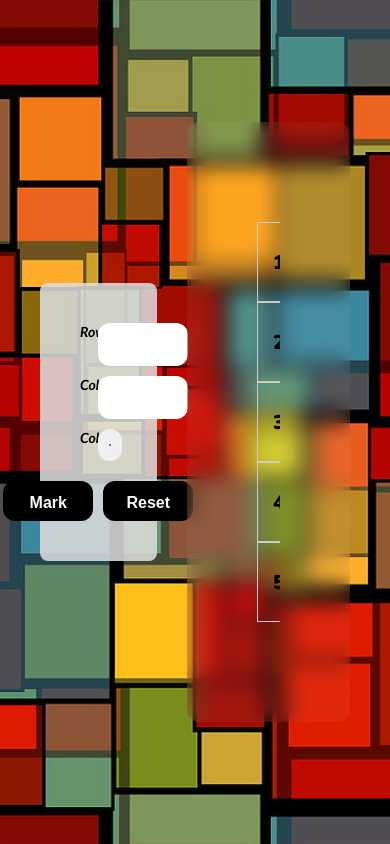
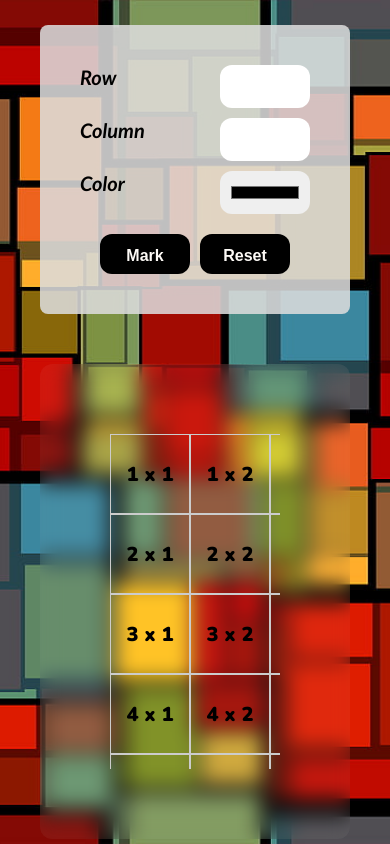
Before and after one commit to AvaniSujith/Box-coloring, a plain HTML site: page graph/index2.html in a window 390 px wide. Both pictures are taken after typing "5", "5" into the empty fields and a click on the button "Generate". Drawn offline with nearby package versions, Linux system fonts and the light colour scheme; a web font is replaced by a local one.

Commit message:
styling added

```diff
--- a/graph/index2.html
+++ b/graph/index2.html
@@ -6,7 +6,7 @@
     <link href="https://fonts.googleapis.com/css2?family=Playwrite+AU+SA:wght@100..400&amp;display=swap" rel="stylesheet">
     <link href="https://fonts.googleapis.com/css2?family=Nunito:ital,wght@0,200..1000;1,200..1000&display=swap" rel="stylesheet">
     <link rel="stylesheet" href="style1.css">
-    <title>Document</title>
+    <title>Box coloring</title>
 
 </head>
 <body>
@@ -36,8 +36,6 @@
     <div class="main-content">
 
         <div class="coloring-block all-btns">
-
-
 
             <div class="input-btns">
                 <div class="row identifier">
--- a/graph/script1.js
+++ b/graph/script1.js
@@ -89,13 +89,16 @@ generateGridBtn.addEventListener("click", ()=>{
 
 colorBtn.addEventListener("click", () => {
 
-
-
     const rowNum = parseInt(colorY.value);
     const colNum = parseInt(colorX.value);
 
     const inputRow = parseInt(yAxisLength.value);
     const inputCol = parseInt(xAxisLength.value);
+
+    if(!rowNum || !colNum){
+        alert('Information missing. Fill in both Row and Column');
+        return;
+    }
 
     if(rowNum > inputRow || rowNum <= 0 || colNum > inputCol || colNum <= 0){
         alert(`${rowNum} x ${colNum} not present, Try another input`);
--- a/graph/style1.css
+++ b/graph/style1.css
@@ -28,10 +28,10 @@
     /* color: #ffffff;
      */
 
-     background:  linear-gradient(to right, #f32170, #ff6b08, #cf23cf, #c7b835);
-     -webkit-text-fill-color: transparent;
-     -webkit-background-clip: text;
-    margin-bottom: 30px ;
+    background:  linear-gradient(to right, #f32170, #ff6b08, #cf23cf, #c7b835);
+    -webkit-text-fill-color: transparent;
+    -webkit-background-clip: text;
+    margin-bottom: 30px;
 
 }
 
@@ -111,8 +111,9 @@ body{
     align-items: center;
     justify-content: center;
     max-width: 1050px;
-    width: 65vw;
-    min-height: 600px;
+    width: 65%;
+    max-height: 750px;
+    height: 100%;
     background: rgba(255, 255, 255, 0.05);
     backdrop-filter: blur(10px);
     border-radius:12px ;
@@ -121,8 +122,9 @@ body{
 }
 
 .grid-container{
-    max-width: 100%;
+    max-width:  100%;
     max-height: 100%;
+    height: 100%;
     overflow: auto;
 }
 
@@ -180,6 +182,7 @@ input{
     border-radius: 12px;
     outline: none;
     border: 1px solid transparent;
+    width: inherit;
 }
 
 .main-content{
@@ -242,9 +245,8 @@ input{
 }
 
 #colorSelected{
-    height: inherit;
+    height: 43px;
 }
-
 
 /* @media screen and (max-width:1385px){
 
@@ -302,6 +304,27 @@ input{
         padding: 0 30px;
         /* gap: 60px; */
     }
+
+    .main-content{
+        flex-direction: column;
+    }
+
+    .grid-body{
+        width: 100%;
+    }
+
+    .coloring-block{
+        width: 60%;
+    }
+
+    .identifier{
+        justify-content: space-between;
+    }
+
+
+    #colorSelected{
+        width: inherit;
+    }
 }
 
 
@@ -316,9 +339,9 @@ input{
         font-size: 20px;
     }
 
-    .input-btns label{
+    /* .input-btns label{
         font-size: 14px;
-    }
+    } */
 
     .row-block,
     .column-block{
@@ -326,4 +349,8 @@ input{
         padding: 0 30px;
         /* gap: 60px; */
     }
+
+    .coloring-block{
+        width: 100%;
+    }
 }
```
Also changed, not shown: graph/assets/firstVersion/color.js (renamed from graph/color.js), graph/assets/firstVersion/index.html (renamed from graph/index.html), graph/assets/firstVersion/script.js (renamed from graph/script.js), graph/assets/firstVersion/style.css (renamed from graph/style.css).
